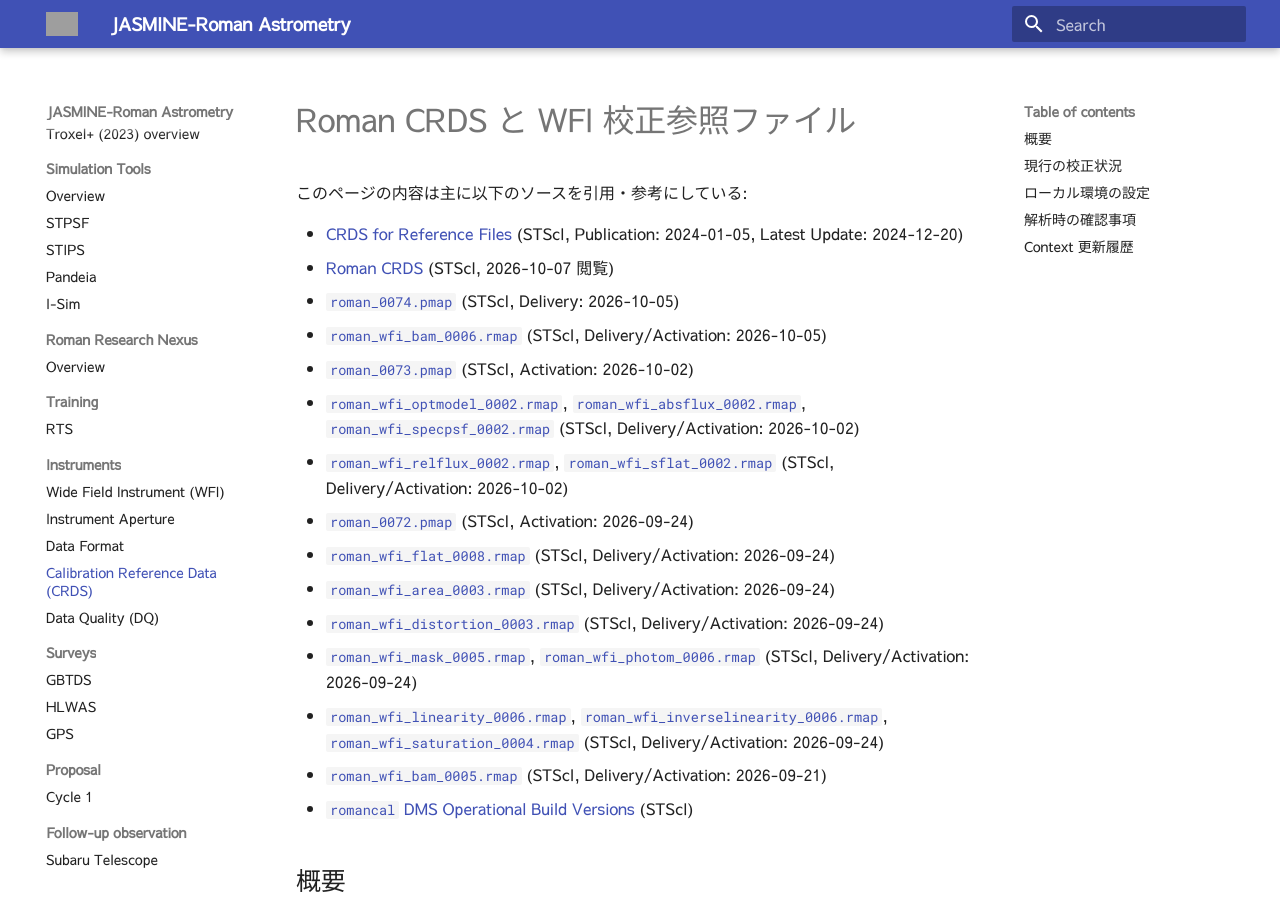
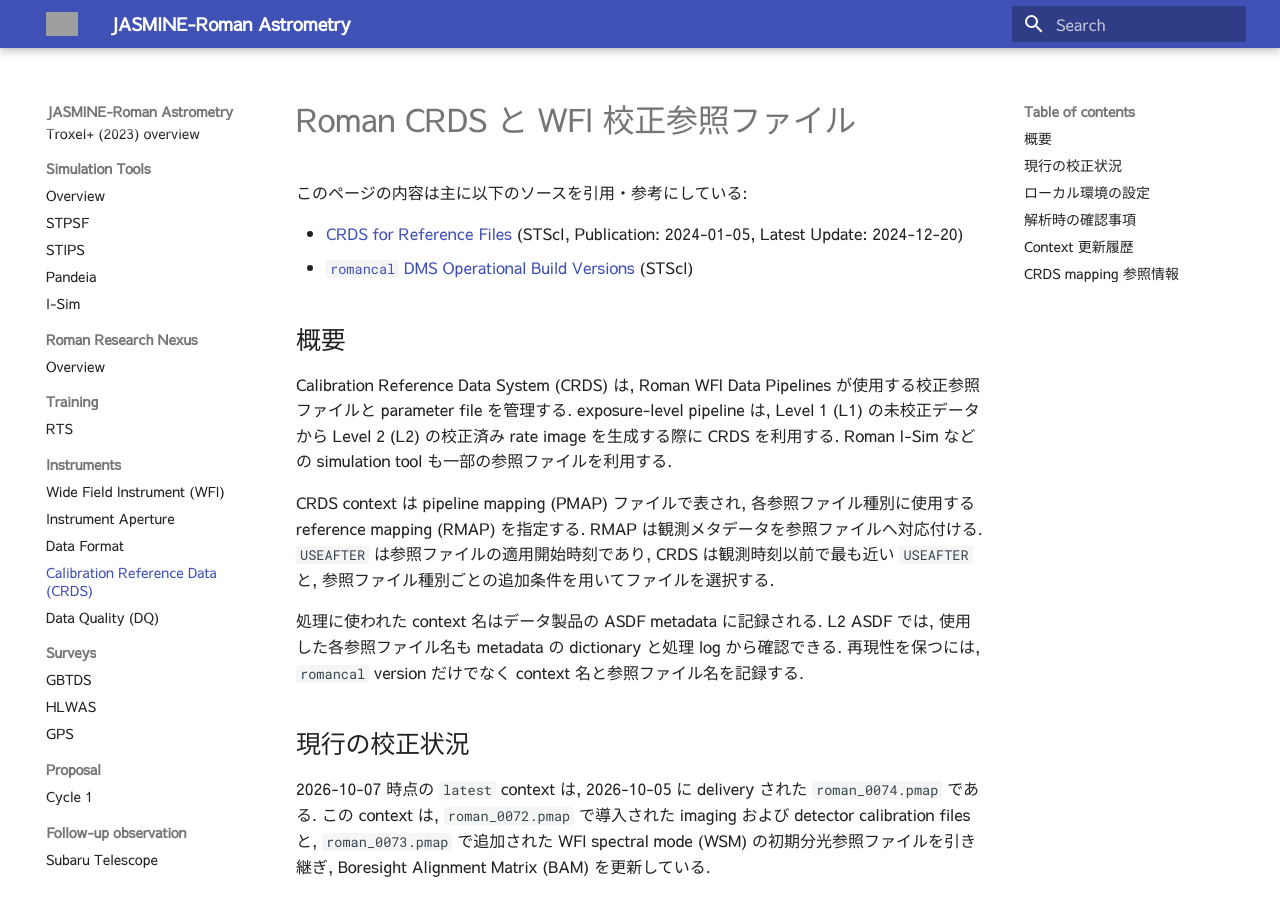
Before and after one commit to astronasutarou/jasmine-roman-astrometry, an MkDocs documentation site: the page built from docs/inst/crds.md, in a window 1280 px wide and 900 px high. Built offline with MkDocs 1.6.1 and Material for MkDocs 9.7.7, drawn with Linux system fonts in a browser that asks for light colours; some of the changed text lies outside the part shown; grey boxes are pictures that could not be loaded.

Commit message:
CRDS mapping 参照をページ末尾へ整理

```diff
--- a/docs/inst/crds.md
+++ b/docs/inst/crds.md
@@ -9,19 +9,6 @@
 このページの内容は主に以下のソースを引用・参考にしている:
 
 - [CRDS for Reference Files](https://roman-docs.stsci.edu/data-handbook-home/accessing-wfi-data/crds-for-reference-files) (STScI, Publication: 2024-01-05, Latest Update: 2024-12-20)
-- [Roman CRDS](https://roman-crds.stsci.edu/) (STScI, 2026-10-07 閲覧)
-- [`roman_0074.pmap`](https://roman-crds.stsci.edu/context_table/roman_0074.pmap) (STScI, Delivery: 2026-10-05)
-- [`roman_wfi_bam_0006.rmap`](https://roman-crds.stsci.edu/browse/roman_wfi_bam_0006.rmap) (STScI, Delivery/Activation: 2026-10-05)
-- [`roman_0073.pmap`](https://roman-crds.stsci.edu/context_table/roman_0073.pmap) (STScI, Activation: 2026-10-02)
-- [`roman_wfi_optmodel_0002.rmap`](https://roman-crds.stsci.edu/browse/roman_wfi_optmodel_0002.rmap), [`roman_wfi_absflux_0002.rmap`](https://roman-crds.stsci.edu/browse/roman_wfi_absflux_0002.rmap), [`roman_wfi_specpsf_0002.rmap`](https://roman-crds.stsci.edu/browse/roman_wfi_specpsf_0002.rmap) (STScI, Delivery/Activation: 2026-10-02)
-- [`roman_wfi_relflux_0002.rmap`](https://roman-crds.stsci.edu/browse/roman_wfi_relflux_0002.rmap), [`roman_wfi_sflat_0002.rmap`](https://roman-crds.stsci.edu/browse/roman_wfi_sflat_0002.rmap) (STScI, Delivery/Activation: 2026-10-02)
-- [`roman_0072.pmap`](https://roman-crds.stsci.edu/context_table/roman_0072.pmap) (STScI, Activation: 2026-09-24)
-- [`roman_wfi_flat_0008.rmap`](https://roman-crds.stsci.edu/browse/roman_wfi_flat_0008.rmap) (STScI, Delivery/Activation: 2026-09-24)
-- [`roman_wfi_area_0003.rmap`](https://roman-crds.stsci.edu/browse/roman_wfi_area_0003.rmap) (STScI, Delivery/Activation: 2026-09-24)
-- [`roman_wfi_distortion_0003.rmap`](https://roman-crds.stsci.edu/browse/roman_wfi_distortion_0003.rmap) (STScI, Delivery/Activation: 2026-09-24)
-- [`roman_wfi_mask_0005.rmap`](https://roman-crds.stsci.edu/browse/roman_wfi_mask_0005.rmap), [`roman_wfi_photom_0006.rmap`](https://roman-crds.stsci.edu/browse/roman_wfi_photom_0006.rmap) (STScI, Delivery/Activation: 2026-09-24)
-- [`roman_wfi_linearity_0006.rmap`](https://roman-crds.stsci.edu/browse/roman_wfi_linearity_0006.rmap), [`roman_wfi_inverselinearity_0006.rmap`](https://roman-crds.stsci.edu/browse/roman_wfi_inverselinearity_0006.rmap), [`roman_wfi_saturation_0004.rmap`](https://roman-crds.stsci.edu/browse/roman_wfi_saturation_0004.rmap) (STScI, Delivery/Activation: 2026-09-24)
-- [`roman_wfi_bam_0005.rmap`](https://roman-crds.stsci.edu/browse/roman_wfi_bam_0005.rmap) (STScI, Delivery/Activation: 2026-09-21)
 - [`romancal` DMS Operational Build Versions](https://github.com/spacetelescope/romancal#dms-operational-build-versions) (STScI)
 
 ## 概要
@@ -112,3 +99,11 @@
 | `roman_0065.pmap` | 2026-09-16 | commissioning で測定した軌道上 BAM を初めて追加 |
 
 注: `roman_0074.pmap` は delivery 日付のみが公開されており, source には activation date は明記されていない.
+
+## CRDS mapping 参照情報
+
+- [Roman CRDS](https://roman-crds.stsci.edu/) (STScI, 2026-10-07 閲覧)
+- `roman_0074.pmap`: [context](https://roman-crds.stsci.edu/context_table/roman_0074.pmap) (Delivery: 2026-10-05), [`roman_wfi_bam_0006.rmap`](https://roman-crds.stsci.edu/browse/roman_wfi_bam_0006.rmap) (Delivery/Activation: 2026-10-05)
+- `roman_0073.pmap`: [context](https://roman-crds.stsci.edu/context_table/roman_0073.pmap) (Activation: 2026-10-02), [`optmodel`](https://roman-crds.stsci.edu/browse/roman_wfi_optmodel_0002.rmap), [`absflux`](https://roman-crds.stsci.edu/browse/roman_wfi_absflux_0002.rmap), [`specpsf`](https://roman-crds.stsci.edu/browse/roman_wfi_specpsf_0002.rmap), [`relflux`](https://roman-crds.stsci.edu/browse/roman_wfi_relflux_0002.rmap), [`sflat`](https://roman-crds.stsci.edu/browse/roman_wfi_sflat_0002.rmap) (Delivery/Activation: 2026-10-02)
+- `roman_0072.pmap`: [context](https://roman-crds.stsci.edu/context_table/roman_0072.pmap) (Activation: 2026-09-24), [`flat`](https://roman-crds.stsci.edu/browse/roman_wfi_flat_0008.rmap), [`area`](https://roman-crds.stsci.edu/browse/roman_wfi_area_0003.rmap), [`distortion`](https://roman-crds.stsci.edu/browse/roman_wfi_distortion_0003.rmap), [`mask`](https://roman-crds.stsci.edu/browse/roman_wfi_mask_0005.rmap), [`photom`](https://roman-crds.stsci.edu/browse/roman_wfi_photom_0006.rmap), [`linearity`](https://roman-crds.stsci.edu/browse/roman_wfi_linearity_0006.rmap), [`inverselinearity`](https://roman-crds.stsci.edu/browse/roman_wfi_inverselinearity_0006.rmap), [`saturation`](https://roman-crds.stsci.edu/browse/roman_wfi_saturation_0004.rmap) (Delivery/Activation: 2026-09-24)
+- `roman_0067.pmap`: [context](https://roman-crds.stsci.edu/context_table/roman_0067.pmap) (Activation: 2026-09-21), [`roman_wfi_bam_0005.rmap`](https://roman-crds.stsci.edu/browse/roman_wfi_bam_0005.rmap) (Delivery/Activation: 2026-09-21)
```
